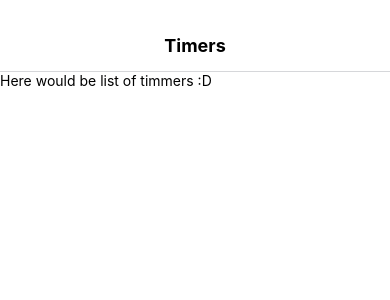
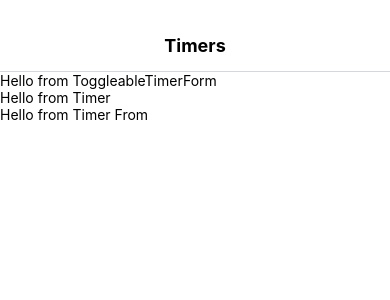
Before and after one commit to MateuszRostkowski/TimeTrackingApp, a React Native app: screen / in a window 390 px wide. Shown: the top 300 px of the page. Built offline with nearby package versions, Linux system fonts and the light colour scheme.

Commit message:
create editableTimers, Timer, TimerForm, and ToggleableTimerForm components;

```diff
--- a/App.js
+++ b/App.js
@@ -2,8 +2,8 @@ import React from 'react'
 import { SafeAreaView, View, ScrollView, Text } from 'react-native'
 import styled from 'styled-components/native'
 
-// import EditableTimer from "./components/EditableTimer"
-// import ToggleableTimerForm from "./components/ToggleableTimerForm"
+import EditableTimer from './components/EditableTimer'
+import ToggleableTimerForm from './components/ToggleableTimerForm'
 
 const AppContainer = styled.SafeAreaView`
   flex: 1;
@@ -33,7 +33,21 @@ const App = () => {
         <Title>Timers</Title>
       </TitleContainer>
       <TimerList>
-        <Text>Here would be list of timmers :D</Text>
+        <ToggleableTimerForm isOpen={false} />
+        <EditableTimer
+          id="1"
+          title="Mow the lawn"
+          project="House Chores"
+          elapsed="8986300"
+          isRunning
+        />
+        <EditableTimer
+          id="2"
+          title="Bake squash"
+          project="Kitchen Chores"
+          elapsed="3890985"
+          editFormOpen
+        />
       </TimerList>
     </AppContainer>
   )
--- /dev/null
+++ b/components/EditableTimer.js
@@ -0,0 +1,28 @@
+import React from 'react'
+
+import TimerForm from './TimerForm'
+import Timer from './Timer'
+
+const EditableTimer = ({
+  id,
+  title,
+  project,
+  elapsed,
+  isRunning,
+  editFormOpen,
+}) => {
+  if (editFormOpen) {
+    return <TimerForm id={id} title={title} project={project} />
+  }
+  return (
+    <Timer
+      id={id}
+      title={title}
+      elapsed={elapsed}
+      isRunning={isRunning}
+      editFormOpen={editFormOpen}
+    />
+  )
+}
+
+export default EditableTimer
--- /dev/null
+++ b/components/Timer.js
@@ -0,0 +1,6 @@
+import React from 'react'
+import { Text } from 'react-native'
+
+const Timer = () => <Text>Hello from Timer</Text>
+
+export default Timer
--- /dev/null
+++ b/components/TimerForm.js
@@ -0,0 +1,6 @@
+import React from 'react'
+import { Text } from 'react-native'
+
+const TimerForm = () => <Text>Hello from Timer From</Text>
+
+export default TimerForm
--- /dev/null
+++ b/components/ToggleableTimerForm.js
@@ -0,0 +1,6 @@
+import React from 'react'
+import { Text } from 'react-native'
+
+const ToggleableTimerForm = () => <Text>Hello from ToggleableTimerForm</Text>
+
+export default ToggleableTimerForm
```
